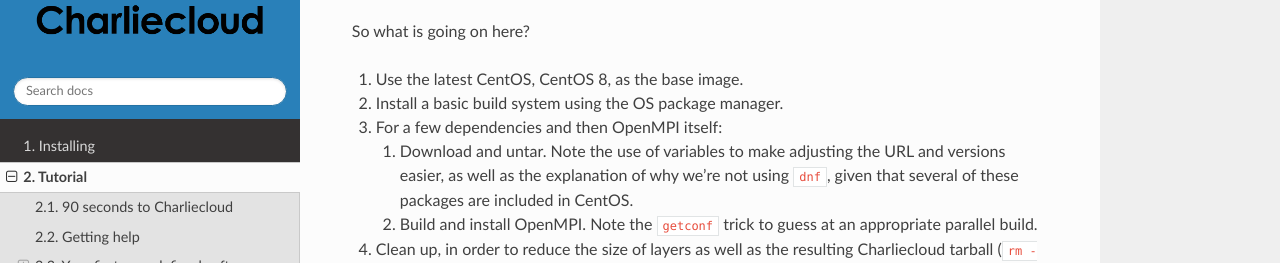
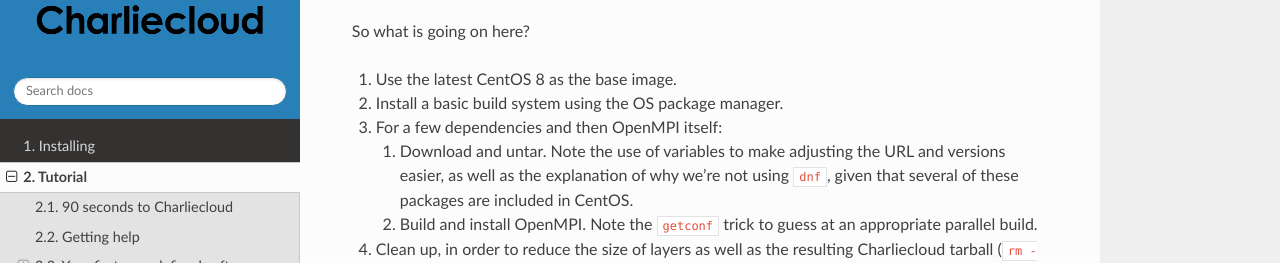
Before and after one commit to hpc/charliecloud, a Sphinx documentation site: the page built from doc/tutorial.rst, in a window 1280 px wide and 900 px high, scrolled down 12519 px, cut to the strip 188-451 px from the top of the window. Built offline with Sphinx 7.4.7 and the Read the Docs theme 2.0.0, drawn with Linux system fonts in a browser that asks for light colours.

Commit message:
minor tidy

```diff
--- a/doc/tutorial.rst
+++ b/doc/tutorial.rst
@@ -605,7 +605,7 @@
 
 So what is going on here?
 
-1. Use the latest CentOS, CentOS 8, as the base image.
+1. Use the latest CentOS 8 as the base image.
 
 2. Install a basic build system using the OS package manager.
 
```
Also changed, not shown: 3 other files.
